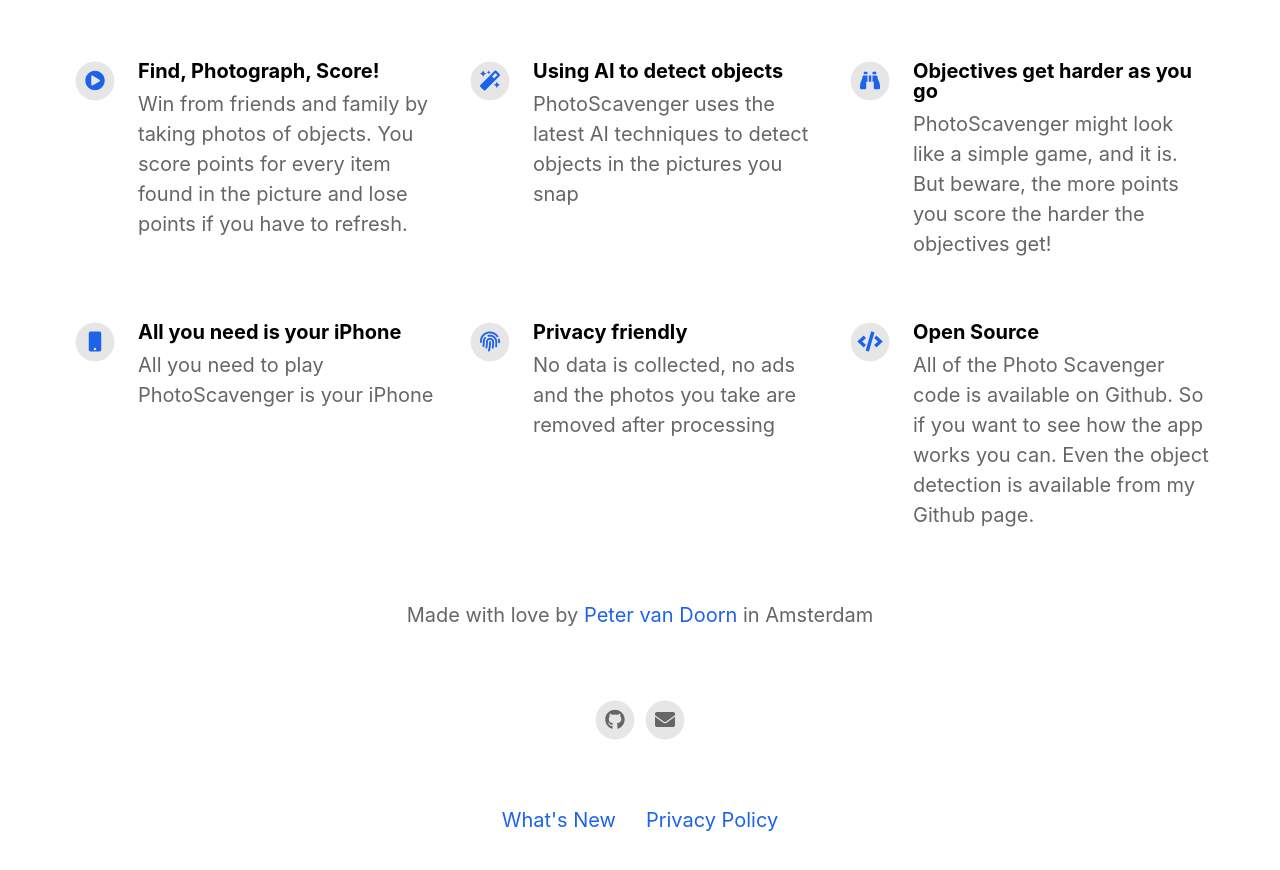
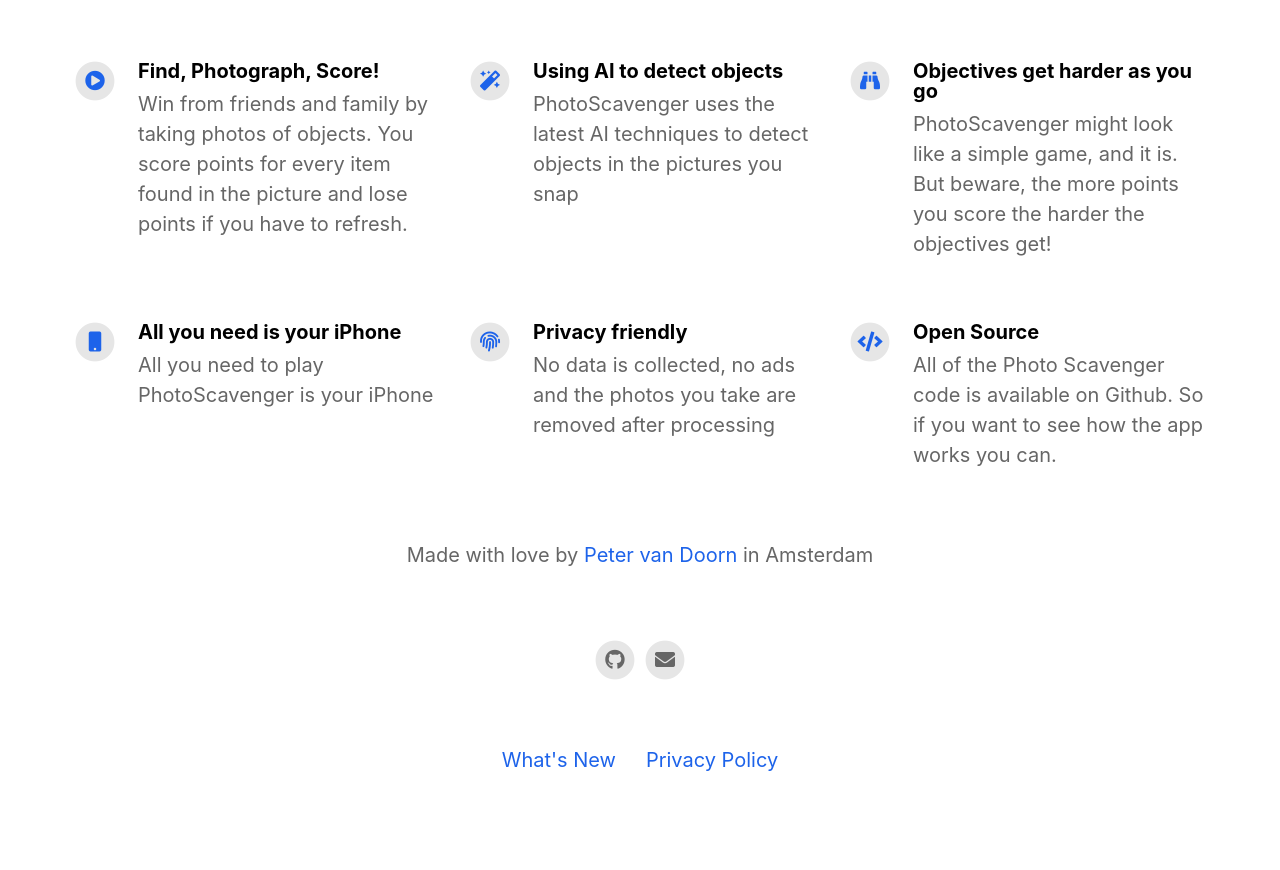
Before and after one commit to two-trick-pony-NL/PhotoScavenger, a Jekyll site: the page built from docs/index.html, in a window 1280 px wide and 900 px high, scrolled down 1023 px. Shown: the top 870 px of the window. Built offline with Jekyll 4.4.1, drawn with Linux system fonts in a browser that asks for light colours; nearby versions of some CDN libraries; after the commit the page ends 1863 px from its top, so only the background shows below that; part of the change alters nothing that is shown.

```diff
--- a/docs/_config.yml
+++ b/docs/_config.yml
@@ -5,8 +5,8 @@ page_title                                :  Photo Scavenger - Find, Photograph,
 ios_app_id                                : 1635162774                                # Required. Enter iOS app ID to automatically populate name, price and icons (e.g. 718043190).
 ios_app_country                           : nl                                        # Required outside USA. Enter 2 letter country code as in https://en.wikipedia.org/wiki/ISO_3166-1_alpha-2
 
-appstore_link                             :                                           # Automatically populates if not set and if iOS app ID is set. Otherwise enter manually.
-playstore_link                            :                                           # Enter Google Play Store URL.
+appstore_link                             : https://apps.apple.com/us/app/photo-scavenger/id1635162774                                          # Automatically populates if not set and if iOS app ID is set. Otherwise enter manually.
+playstore_link                            : https://petervandoorn.com                                       # Enter Google Play Store URL.
 presskit_download_link                    :                                           # Enter a link to downloadable file or (e.g. public Dropbox link to a .zip file).
                                                                                       # Or upload your press kit file to assets and set path accordingly (e.g. "assets/your_press_kit.zip").
 
@@ -56,7 +56,7 @@ features                                  :
     fontawesome_icon_name                 :  fingerprint
 
   - title                                 :  Open Source
-    description                           :  All of the Photo Scavenger code is available on Github. So if you want to see how the app works you can. Even the object detection is available from my Github page.
+    description                           :  All of the Photo Scavenger code is available on Github. So if you want to see how the app works you can.
     fontawesome_icon_name                 :  code
 
   - title                                 : # New Feature Title
```
